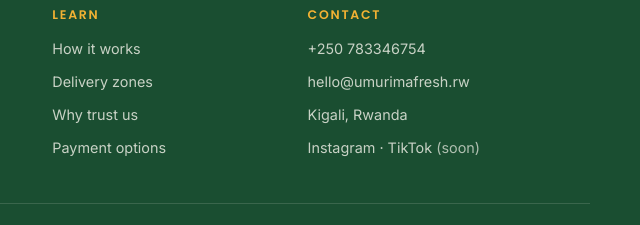
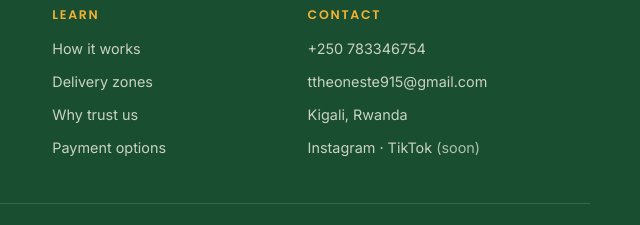
Before and after one commit to ttheoneste915-stack/smart-farm, a plain HTML site: page index.html in a window 1280 px wide. Shown: the part 6215-6440 px from the top of the page, 640-1280 px from the left. Drawn offline with Linux system fonts and the light colour scheme.

Commit message:
Update index.html

```diff
--- a/index.html
+++ b/index.html
@@ -600,7 +600,7 @@
       <div class="footer-col">
         <h3>Contact</h3>
         <a href="https://wa.me/250783346754" target="_blank" rel="noopener">+250 783346754</a>
-        <a href="mailto:hello@umurimafresh.rw">hello@umurimafresh.rw</a>
+        <a href="mailto:hello@umurimafresh.rw">ttheoneste915@gmail.com</a>
         <span>Kigali, Rwanda</span>
         <span class="footer-social">Instagram · TikTok <em>(soon)</em></span>
       </div>
```
